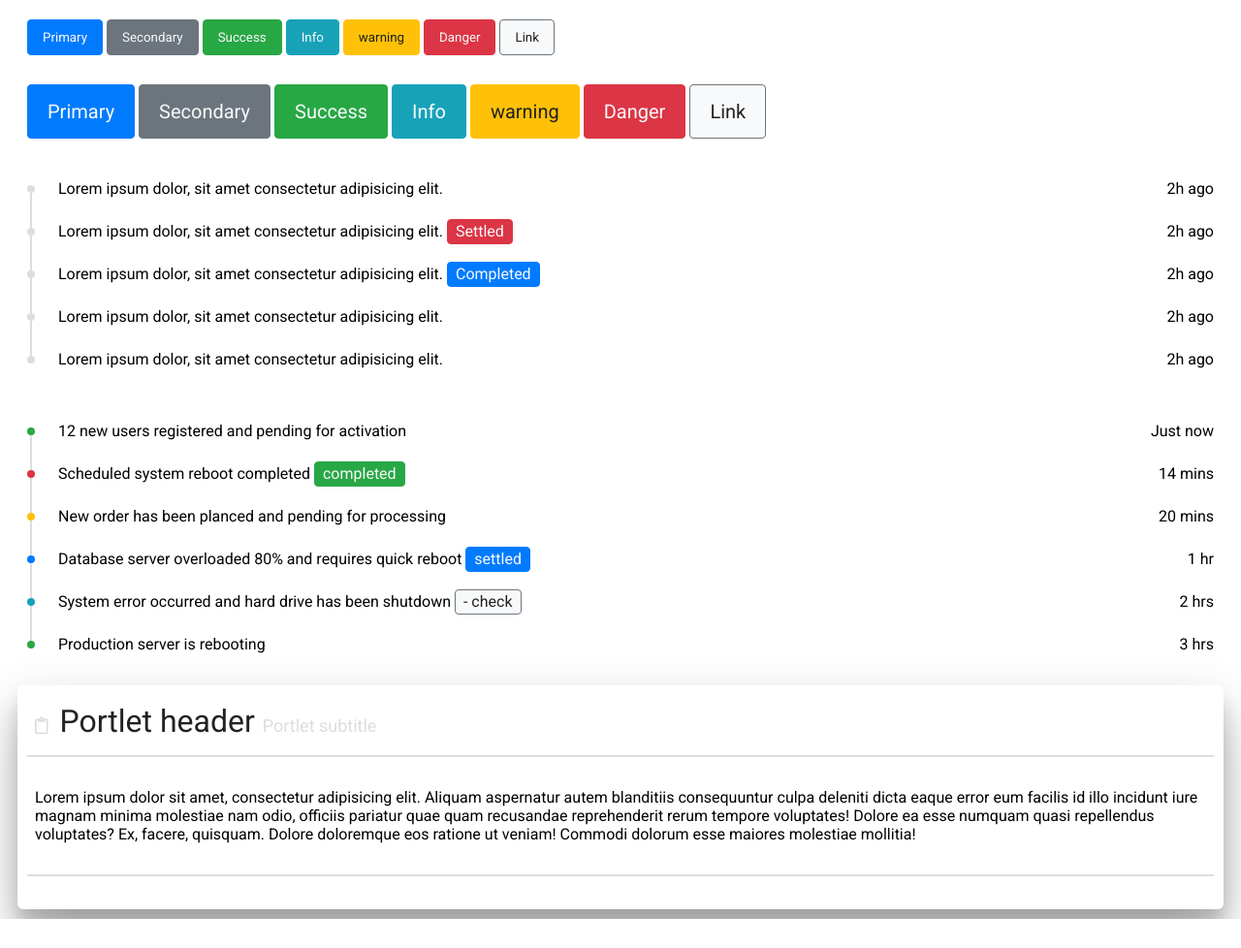
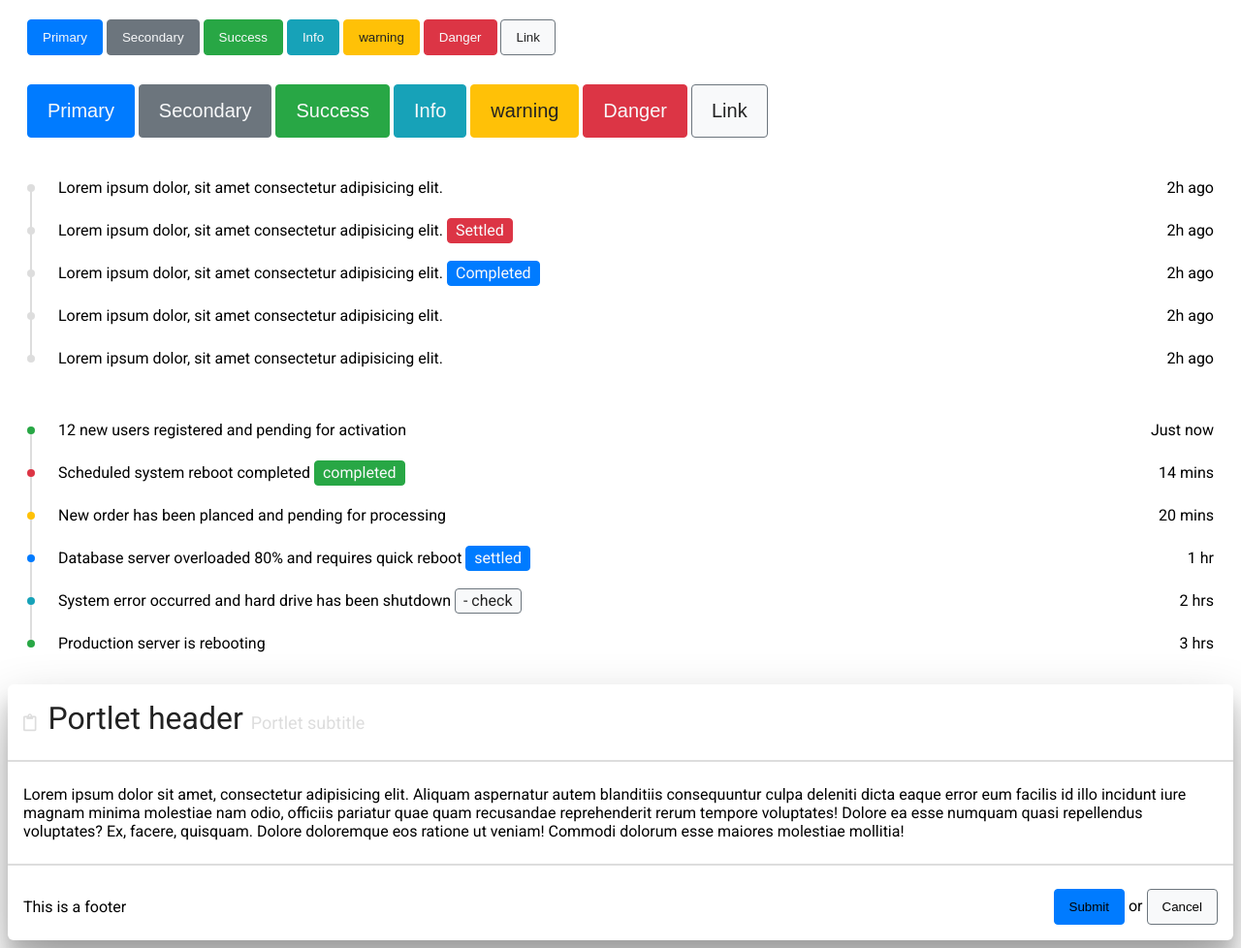
Before and after one commit to Syntra-Frontend-2019/BEM-Dzengiz, a plain HTML site: page index.html in a window 1280 px wide. Shown: the whole page at 97% size. Before the commit the page ends 948 px from the top, so only its background shows below. Drawn offline with Linux system fonts and the light colour scheme.

Commit message:
Oefening 3 made the portlet

```diff
--- a/assets/css/basic.css
+++ b/assets/css/basic.css
@@ -34,6 +34,10 @@
     padding: 8px;
 }
 
+.p16 {
+    padding: 16px;
+}
+
 .m2 {
     margin: 2px;
 }
@@ -45,3 +49,8 @@
 .m8 {
     margin:8px;
 }
+
+p {
+    margin: 0;
+    padding: 0;
+}
--- a/assets/css/colorMarkup.css
+++ b/assets/css/colorMarkup.css
@@ -1,39 +1,39 @@
-.primary {
+.is-primary {
     background-color: var(--color-primary);
     border: 1px solid var(--color-primary);
 }
 
-.secondary {
+.is-secondary {
     background-color: var(--color-secondary);
     border: 1px solid var(--color-secondary);
 }
 
-.success {
+.is-success {
     background-color: var(--color-success);
     border: 1px solid var(--color-success);
 }
 
-.info {
+.is-info {
     background-color: var(--color-info);
     border: 1px solid var(--color-info);
 }
 
-.warning {
+.is-warning {
     background-color: var(--color-warning);
     border: 1px solid var(--color-warning);
 }
 
-.danger {
+.is-danger {
     background-color: var(--color-danger);
     border: 1px solid var(--color-danger);
 }
 
-.light {
+.is-light {
     background-color: var(--color-light);
     border: 1px solid var(--color-secondary);
 }
 
-.lightGray {
+.is-light-gray {
     background-color: var(--color-lightGrey);
     border: 1px solid var(--color-lightGrey);
 }
--- /dev/null
+++ b/assets/css/portlet.css
@@ -0,0 +1,16 @@
+.portlet {
+    margin: 0;
+    padding: 0;
+}
+
+.portlet--section {
+    margin: 0;
+    padding: 0;
+}
+
+.CAT--footer {
+    display: flex;
+    flex-flow: row nowrap;
+    justify-content: space-between;
+    align-items: center;
+}
--- a/assets/css/style.css
+++ b/assets/css/style.css
@@ -11,6 +11,6 @@
 @import url('buttons.css');
 @import url('badges.css');
 
-/* Lists & timelines */
-@import url('lists.css');
+/* Timelines & Portlet */
 @import url('timeline.css');
+@import url('portlet.css');
--- a/assets/css/typography.css
+++ b/assets/css/typography.css
@@ -1,31 +1,31 @@
-* {
+body {
     font-family: 'Roboto', sans-serif;
 }
 
-.textColorWhite {
+.text-color-white {
     color: var(--color-light);
 }
 
-.textColorBlack {
+.text-color-black {
     color: var(--color-dark);
 }
 
-.textColorGray {
+.text-color-gray {
     color: var(--color-lightGrey);
 }
 
-.textSizeLarger {
+.text-size-larger {
     font-size: larger;
 }
 
-.textSizeLarge {
+.text-size-large {
     font-size: large;
 }
 
-.textSizeXLarge {
+.text-size-x-large {
     font-size: x-large
 }
 
-.textSizeXxLarge {
+.text-size-xx-large {
     font-size: xx-large;
 }
--- a/index.html
+++ b/index.html
@@ -23,24 +23,24 @@
 <body>
     <!-- Normal buttons -->
     <div class="container">
-        <button class="btn btn--normal primary textColorWhite">Primary</button>
-        <button class="btn btn--normal secondary textColorWhite">Secondary</button>
-        <button class="btn btn--normal success textColorWhite">Success</button>
-        <button class="btn btn--normal info textColorWhite">Info</button>
-        <button class="btn btn--normal warning textColorBlack">warning</button>
-        <button class="btn btn--normal danger textColorWhite">Danger</button>
-        <button class="btn btn--normal light textColorBlack">Link</button>
+        <button class="btn btn--normal is-primary text-color-white">Primary</button>
+        <button class="btn btn--normal is-secondary text-color-white">Secondary</button>
+        <button class="btn btn--normal is-success text-color-white">Success</button>
+        <button class="btn btn--normal is-info text-color-white">Info</button>
+        <button class="btn btn--normal is-warning text-color-black">warning</button>
+        <button class="btn btn--normal is-danger text-color-white">Danger</button>
+        <button class="btn btn--normal is-light text-color-black">Link</button>
     </div>
 
     <!-- Larger buttons -->
     <div class="container">
-        <button class="btn btn--large primary textColorWhite">Primary</button>
-        <button class="btn btn--large secondary textColorWhite">Secondary</button>
-        <button class="btn btn--large success textColorWhite">Success</button>
-        <button class="btn btn--large info textColorWhite">Info</button>
-        <button class="btn btn--large warning textColorBlack">warning</button>
-        <button class="btn btn--large danger textColorWhite">Danger</button>
-        <button class="btn btn--large light textColorBlack">Link</button>
+        <button class="btn btn--large is-primary text-color-white">Primary</button>
+        <button class="btn btn--large is-secondary text-color-white">Secondary</button>
+        <button class="btn btn--large is-success text-color-white">Success</button>
+        <button class="btn btn--large is-info text-color-white">Info</button>
+        <button class="btn btn--large is-warning text-color-black">warning</button>
+        <button class="btn btn--large is-danger text-color-white">Danger</button>
+        <button class="btn btn--large is-light text-color-black">Link</button>
     </div>
 
     <!-- Timeline 1 -->
@@ -53,14 +53,14 @@
             <div class="timeline__flex">
                 <div class="timeline__content">
                     Lorem ipsum dolor, sit amet consectetur adipisicing elit.
-                    <span class="badge danger textColorWhite">Settled</span>
+                    <span class="badge is-danger text-color-white">Settled</span>
                 </div>
                 <div class="timeline__timestamp">2h ago</div>
             </div>
             <div class="timeline__flex">
                 <div class="timeline__content">
                     Lorem ipsum dolor, sit amet consectetur adipisicing elit.
-                    <span class="badge primary textColorWhite">Completed</span>
+                    <span class="badge is-primary text-color-white">Completed</span>
                 </div>
                 <div class="timeline__timestamp">2h ago</div>
             </div>
@@ -84,7 +84,7 @@
             </div>
             <div class="timeline__flex">
                 <div class="timeline__content timeline__content--danger">Scheduled system reboot completed
-                    <span class="badge success textColorWhite">completed</span>
+                    <span class="badge is-success text-color-white">completed</span>
                 </div>
                 <div class="timeline__timestamp">14 mins</div>
             </div>
@@ -94,13 +94,13 @@
             </div>
             <div class="timeline__flex">
                 <div class="timeline__content timeline__content--primary">Database server overloaded 80% and requires quick reboot
-                    <span class="badge primary textColorWhite">settled</span>
+                    <span class="badge is-primary text-color-white">settled</span>
                 </div>
                 <div class="timeline__timestamp">1 hr</div>
             </div>
             <div class="timeline__flex">
                 <div class="timeline__content timeline__content--info">System error occurred and hard drive has been shutdown
-                    <span class="badge light textColorBlack">- check</span>
+                    <span class="badge is-light text-color-black">- check</span>
                 </div>
                 <div class="timeline__timestamp">2 hrs</div>
             </div>
@@ -112,15 +112,15 @@
     </div>
 
     <!-- Call to action -->
-    <div class="container container-rounded">
-        <div class="CAT">
-            <div class="CAT--header textColorGray p8">
-                <i class="far fa-clipboard textSizeLarge textColorGray mr8"></i> <span class="CAT--header--title textSizeXxLarge textColorBlack mr8">Portlet header</span><span class="CAT--header-subtitle textSizeLarge textColorGray">Portlet subtitle</span>
+    <div class="container-rounded">
+        <div class="portlet">
+            <div class="p16">
+                <i class="far fa-clipboard text-size-large text-color-gray mr8"></i> <span class="CAT--header--title text-size-xx-large text-color-black mr8">Portlet header</span><span class="CAT--header-subtitle text-size-large text-color-gray">Portlet subtitle</span>
             </div>
 
-            <hr class="lightGray">
+            <hr class="is-light-gray">
 
-            <div class="CAT--content p8">
+            <div class="p16">
                 <p>Lorem ipsum dolor sit amet, consectetur adipisicing elit. Aliquam aspernatur autem blanditiis
                     consequuntur culpa deleniti dicta eaque error eum facilis id illo incidunt iure magnam minima
                     molestiae nam odio, officiis pariatur quae quam recusandae reprehenderit rerum tempore voluptates!
@@ -129,10 +129,15 @@
                 </p>
             </div>
 
-            <hr class="lightGray">
+            <hr class="is-light-gray">
 
-            <div class="CAT--footer p8">
-
+            <div class="CAT--footer p16">
+                <div class="CAT--footer-message">
+                    This is a footer
+                </div>
+                <div class="CAT--footer-actions">
+                    <button class="btn btn--normal is-primary">Submit</button> or <button class="btn btn--normal is-light">Cancel</button>
+                </div>
             </div>
         </div>
     </div>
```
Also changed, not shown: assets/css/lists.css (deleted).
